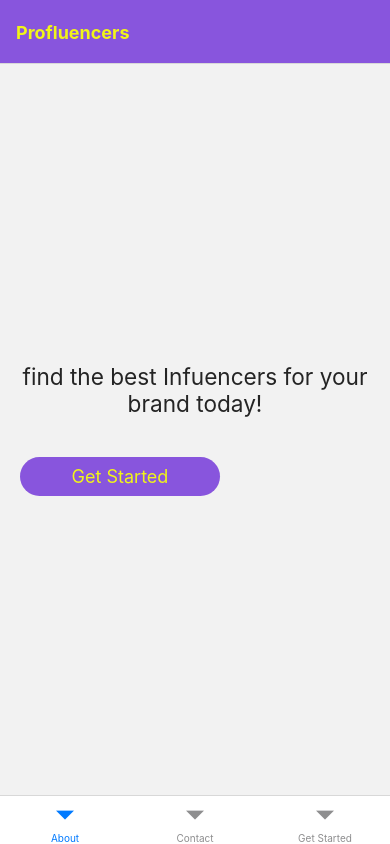
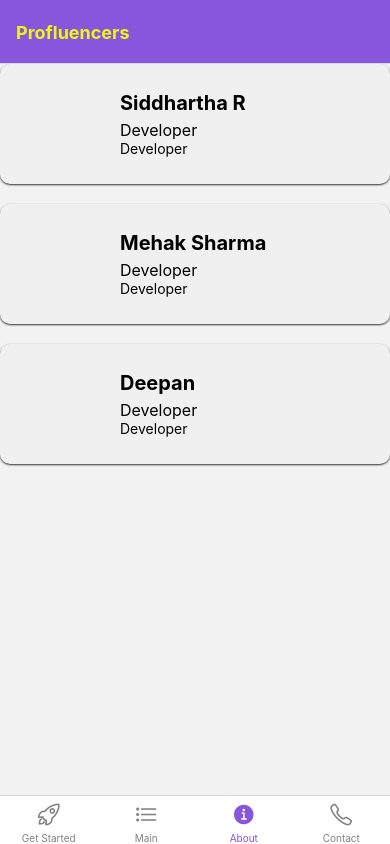
Before and after one commit to mehaksharma0703/google-ai-hackathon, a React Native app: screen /About in a window 390 px wide. Built offline with nearby package versions, Linux system fonts and the light colour scheme; what native-base would draw is missing.

Commit message:
added nav icons, contact, about component contents

```diff
--- a/About.js
+++ b/About.js
@@ -0,0 +1,25 @@
+import React from 'react';
+import { ScrollView } from 'react-native';
+import Person from './Person';
+
+const About = () => (
+  <ScrollView>
+    <Person
+      image=""
+      name="Siddhartha R"
+      description="Developer"
+    />
+    <Person
+      image=""
+      name="Mehak Sharma"
+      description="Developer"
+    />
+    <Person
+      image=""
+      name="Deepan"
+      description="Developer"
+    />
+  </ScrollView>
+);
+
+export default About;
--- a/App.js
+++ b/App.js
@@ -8,41 +8,38 @@
 import React from 'react';
 import { NavigationContainer } from '@react-navigation/native';
 import { createBottomTabNavigator } from '@react-navigation/bottom-tabs';
-import { createStackNavigator } from '@react-navigation/stack';
 import Home from './Home';
+import Contact from './Contact';
+import About from './About';
 import Main from './Main';
-
+import Icon from 'react-native-vector-icons/Ionicons';
 
 const Tab = createBottomTabNavigator();
 
-// export default function App({navigation}) {
-//   const [selectedCategory, setSelectedCategory] = useState('');
-
-// const styles = StyleSheet.create({
-//   container: {
-//     flex: 1,
-//     justifyContent: 'center',
-//     padding: 20,
-//   },
-//   introText: {
-//     textAlign: 'center',
-//     marginBottom: 20,
-//   },
-//   teamText: {
-//     marginBottom: 10,
-//   },
-//   buttonContainer: {
-//     marginTop: 20,
-//   },
-// });
-
-const Stack = createStackNavigator();
 export default function App({navigation}){
 
   return (
     <NavigationContainer>
-     <Tab.Navigator  initialRouteName="Home"
-        screenOptions={{
+     <Tab.Navigator initialRouteName="Home"
+        screenOptions={({ route }) => ({
+          tabBarIcon: ({ focused, color, size }) => {
+            let iconName;
+
+
+    if (route.name === 'Home') {
+      iconName = focused ? 'home' : 'home-outline';
+    } else if (route.name === 'Contact') {
+      iconName = focused ? 'call' : 'call-outline';
+    } else if (route.name === 'About') {
+      iconName = focused ? 'information-circle' : 'information-circle-outline';
+    } else if (route.name === 'Get Started') {
+      iconName = focused ? 'rocket' : 'rocket-outline';
+    } else if (route.name === 'Main') {
+  iconName = focused ? 'list' : 'list-outline'; // changed icon for Menu
+}
+
+            return <Icon name={iconName} size={size} color={color} />;
+          },
           headerTitle: 'Profluencers',
           headerStyle: {
             backgroundColor: '#8855DD',
@@ -52,10 +49,18 @@ export default function App({navigation}){
             fontWeight: 'bold',
             color: '#F1F518',
           },
-        }}>
-        <Tab.Screen name="About" component={Home}/>
-        <Tab.Screen name="Contact" component={Main} />
+        })}
+        tabBarOptions={{
+          activeTintColor: '#8855DD',
+          inactiveTintColor: 'gray',
+        }}
+
+        >
+
         <Tab.Screen name="Get Started" component={Home} />
+        <Tab.Screen name="Main" component={Main} options={{ tabBarVisible: false }} />
+        <Tab.Screen name="About" component={About}/>
+        <Tab.Screen name="Contact" component={Contact} />
       </Tab.Navigator>
   </NavigationContainer>
   );
--- a/Contact.js
+++ b/Contact.js
@@ -1,4 +1,69 @@
-import React from "react";
+import React, { useState } from 'react';
+import { View, Text, TextInput, Button, StyleSheet, Linking, TouchableOpacity } from 'react-native';
+import Icon from 'react-native-vector-icons/FontAwesome';
 
-export default function Contact() {
-}
+const Contact = () => {
+    const [name, setName] = useState('');
+  const [email, setEmail] = useState('');
+  const [message, setMessage] = useState('');
+
+  const handleSubmit = () => {
+    // Handle form submission here
+    console.log(`Name: ${name}, Email: ${email}, Message: ${message}`);
+  };
+  return (
+    <View style={styles.container}>
+      <Text style={styles.label}>Name:</Text>
+      <TextInput style={styles.input} value={name} onChangeText={setName} />
+
+      <Text style={styles.label}>Email:</Text>
+      <TextInput style={styles.input} value={email} onChangeText={setEmail} />
+
+      <Text style={styles.label}>Message:</Text>
+      <TextInput style={styles.input} value={message} onChangeText={setMessage} multiline />
+
+      <Button title="Submit" onPress={handleSubmit} />
+
+      <View style={styles.linksContainer}>
+        <TouchableOpacity onPress={() => Linking.openURL('https://www.facebook.com')}>
+          <Icon name="facebook" size={30} color="#3b5998" />
+        </TouchableOpacity>
+        <TouchableOpacity onPress={() => Linking.openURL('https://www.github.com')}>
+          <Icon name="github" size={30} color="#000" />
+        </TouchableOpacity>
+        <TouchableOpacity onPress={() => Linking.openURL('https://www.linkedin.com')}>
+          <Icon name="linkedin" size={30} color="#0077b5" />
+        </TouchableOpacity>
+      </View>
+    </View>
+  );
+};
+
+const styles = StyleSheet.create({
+  container: {
+    padding: 20,
+  },
+  label: {
+    fontSize: 18,
+    marginBottom: 5,
+  },
+  input: {
+    borderWidth: 1,
+    borderColor: '#ddd',
+    padding: 10,
+    fontSize: 18,
+    borderRadius: 6,
+    marginBottom: 15,
+  },
+  linksContainer: {
+    flexDirection: 'row',
+    justifyContent: 'space-around',
+    marginTop: 20,
+  },
+  link: {
+    color: 'blue',
+    marginTop: 10,
+  },
+});
+
+export default Contact;
--- a/Home.js
+++ b/Home.js
@@ -10,7 +10,7 @@ export default function Home({ navigation }){
   return (
     <NativeBaseProvider>
     <View style={styles.container}>
-      <Text h4 style={styles.introText}>find the best Infuencers for your brand today!</Text>
+      <Text h4 style={styles.introText}>find the best Infuencers for your brand today in just few clicks!</Text>
 
       {/* <Card>
         <Card.Title>Meet our team:</Card.Title>
--- /dev/null
+++ b/Person.js
@@ -0,0 +1,48 @@
+import React from 'react';
+import { View, Text, Image, StyleSheet, Linking, TouchableOpacity } from 'react-native';
+
+const Person = ({ image, name, description,  linkedin, github}) => (
+  <View style={styles.container}>
+    <Image style={styles.image} source={{ uri: image }} />
+    <View style={styles.textContainer}>
+      <Text style={styles.name}>{name}</Text>
+      <Text style={styles.description}>{description}</Text>
+      <Text style={styles.linkedin}>{description}</Text>
+    </View>
+  </View>
+);
+
+const styles = StyleSheet.create({
+  container: {
+    flexDirection: 'row',
+    alignItems: 'center',
+    backgroundColor: '#f0f0f0',
+    borderRadius: 10,
+    padding: 10,
+    marginBottom: 20,
+    shadowColor: '#000',
+    shadowOffset: { width: 0, height: 1 },
+    shadowOpacity: 0.8,
+    shadowRadius: 2,
+    elevation: 5
+  },
+  image: {
+    width: 100,
+    height: 100,
+    borderRadius: 50,
+    marginRight: 10,
+  },
+  textContainer: {
+    flex: 1,
+  },
+  name: {
+    fontSize: 20,
+    fontWeight: 'bold',
+    marginBottom: 5,
+  },
+  description: {
+    fontSize: 16,
+  },
+});
+
+export default Person;
--- a/package.json
+++ b/package.json
@@ -18,7 +18,9 @@
     "expo-status-bar": "~1.11.1",
     "native-base": "^3.4.28",
     "react": "18.2.0",
-    "react-native": "0.73.6"
+    "react-native": "0.73.6",
+    "react-native-snap-carousel": "^3.9.1",
+    "react-native-vector-icons": "^10.0.3"
   },
   "devDependencies": {
     "@babel/core": "^7.20.0"
```
Also changed, not shown: Nav.js (+18 -18 lines), 1 other file (tests, documents, lock files or other folders).
